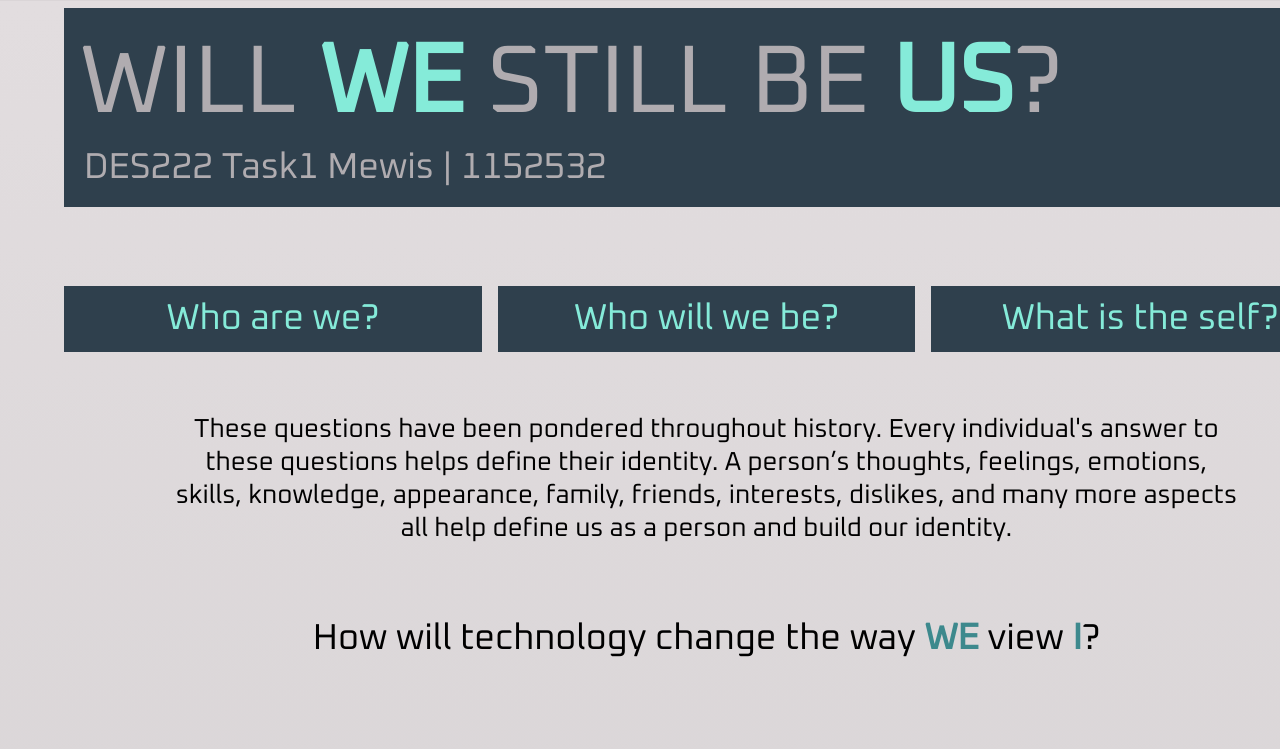
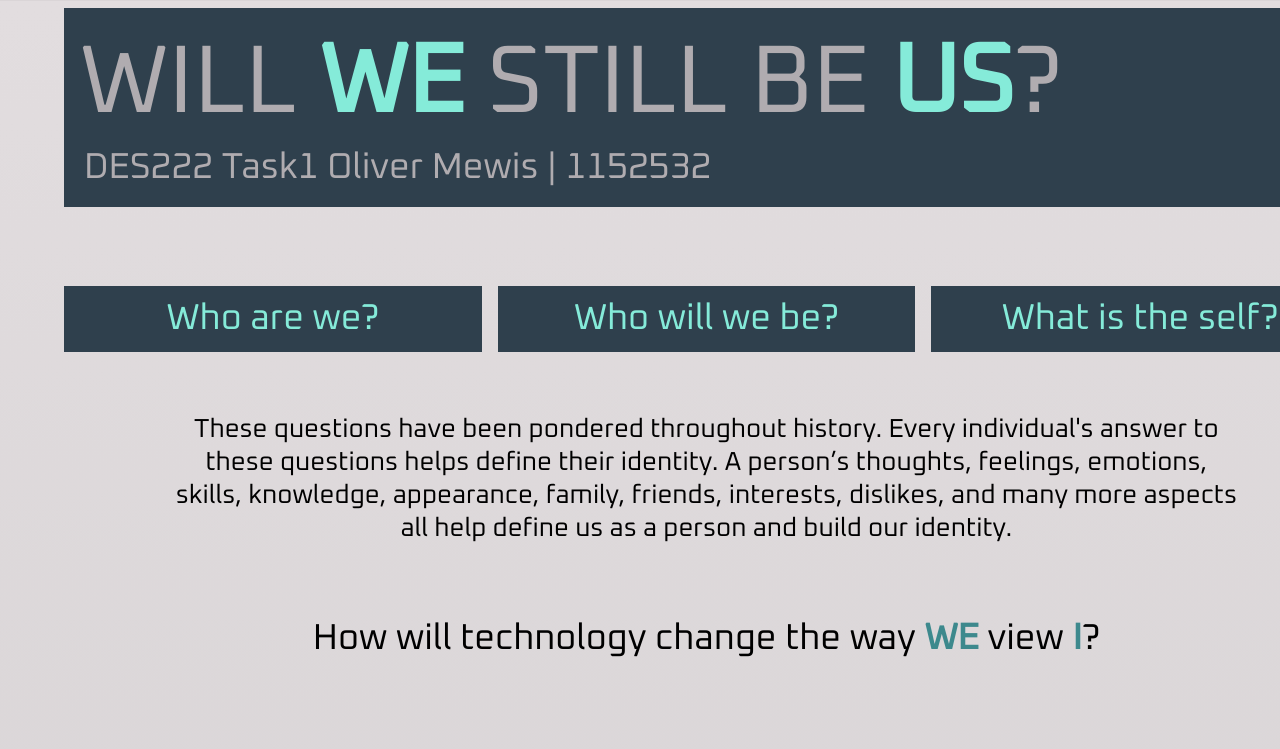
Before and after one commit to MewOliver/MewOliver.github.io, a plain HTML site: page index.html in a window 1280 px wide. Shown: the top 749 px of the page. Drawn offline with Linux system fonts and the light colour scheme.

Commit message:
Update index.html

```diff
--- a/index.html
+++ b/index.html
@@ -12,7 +12,7 @@
   <div class="main-container">
     <div class="banner" id="banner">
       <div class="banner-title"> WILL <span class="l-b-bold">WE </span> STILL BE <span class="l-b-bold"> US</span>?</div>
-      <div class="banner-subtitle">DES222 Task1  Mewis | 1152532</div>
+      <div class="banner-subtitle">DES222 Task1 Oliver Mewis | 1152532</div>
     </div>
 
     <div class="questions are" id="question-are">
```
